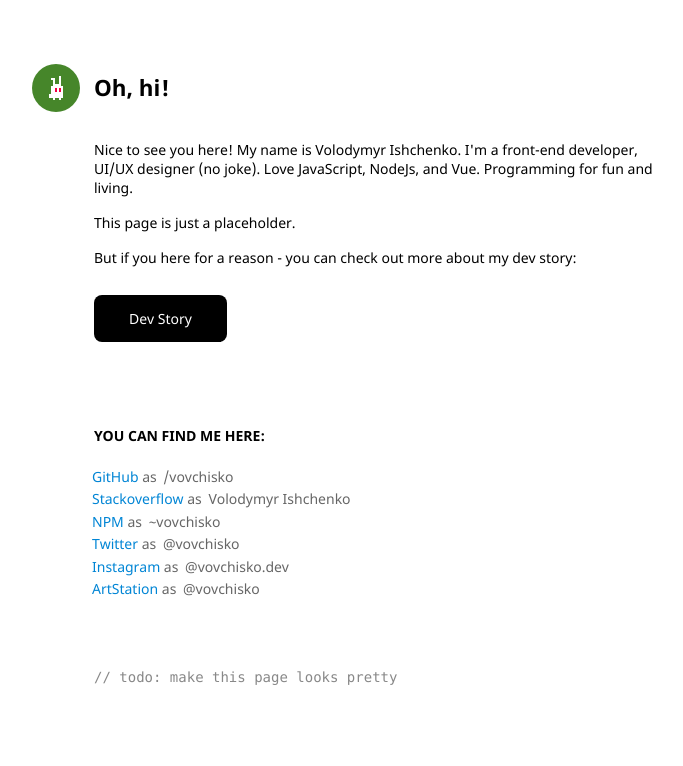
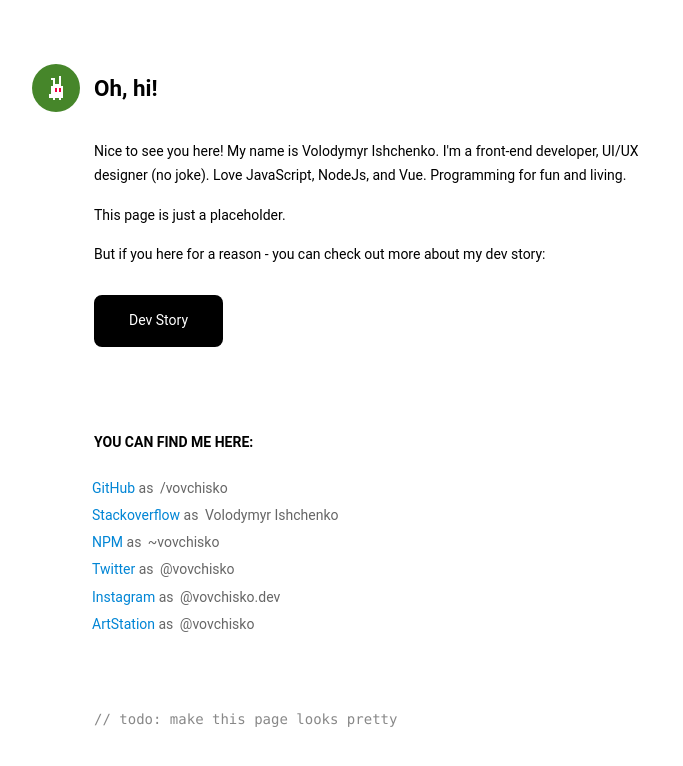
Before and after one commit to vovchisko/vovchisko, a Vue app: page /#/ in a window 1280 px wide. Shown: the top 766 px of the page, without its empty margins (288-971 px from the left). Built offline with nearby package versions, Linux system fonts and the light colour scheme.

Commit message:
screw this font

```diff
--- a/public/fonts/stylesheet.css
+++ /dev/null
@@ -1,15 +0,0 @@
-@font-face {
-    font-family: 'Noto Sans';
-    src: url('NotoSans.ttf') format('truetype');
-    font-weight: normal;
-    font-style: normal;
-    font-display: swap;
-}
-
-@font-face {
-    font-family: 'Noto Sans';
-    src: url('NotoSans-Bold.ttf') format('truetype');
-    font-weight: bold;
-    font-style: normal;
-    font-display: swap;
-}
--- a/src/main.js
+++ b/src/main.js
@@ -2,7 +2,6 @@ import { createApp } from 'vue'
 import app           from './app.vue'
 import router        from './router'
 
-import '/public/fonts/stylesheet.css'
 import './root.scss'
 
 createApp(app).use(router).mount('#app')
--- a/src/root.scss
+++ b/src/root.scss
@@ -6,11 +6,12 @@
 }
 
 body {
-  font-family: 'Noto Sans', Avenir, Helvetica, Arial, sans-serif;
+  font-family: Roboto, Avenir, Helvetica, Arial, sans-serif;
   margin: 0;
   padding: 0;
   background-color: #fff;
   font-size: 14px;
+  line-height: 1.7em;
   color: #000;
 }
 
```
Also changed, not shown: public/fonts/NotoSans-Bold.ttf (deleted), public/fonts/NotoSans.ttf (deleted).
